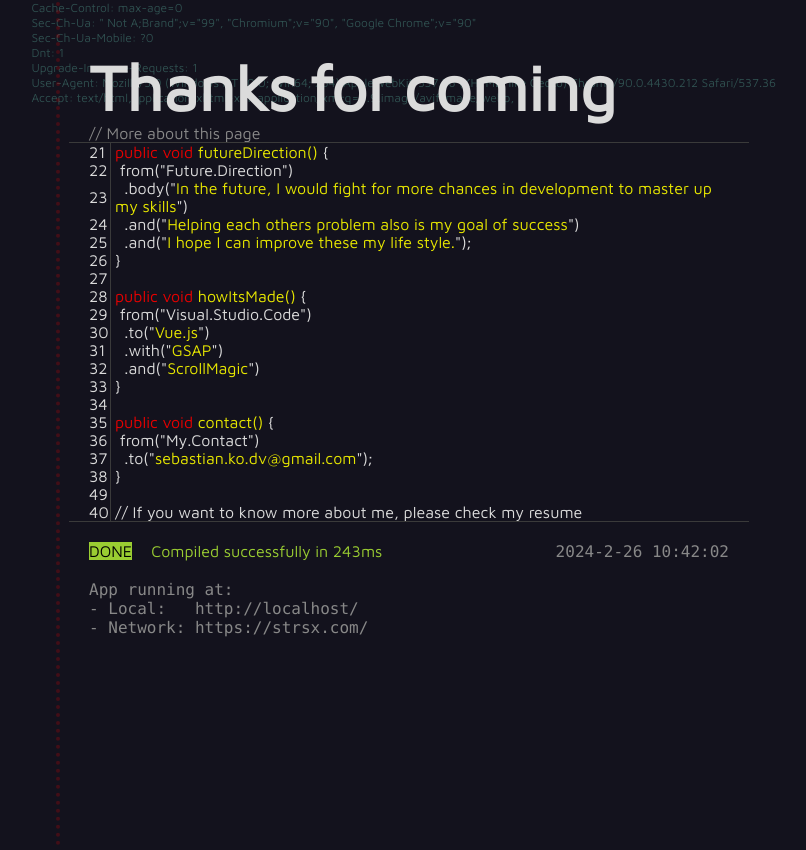
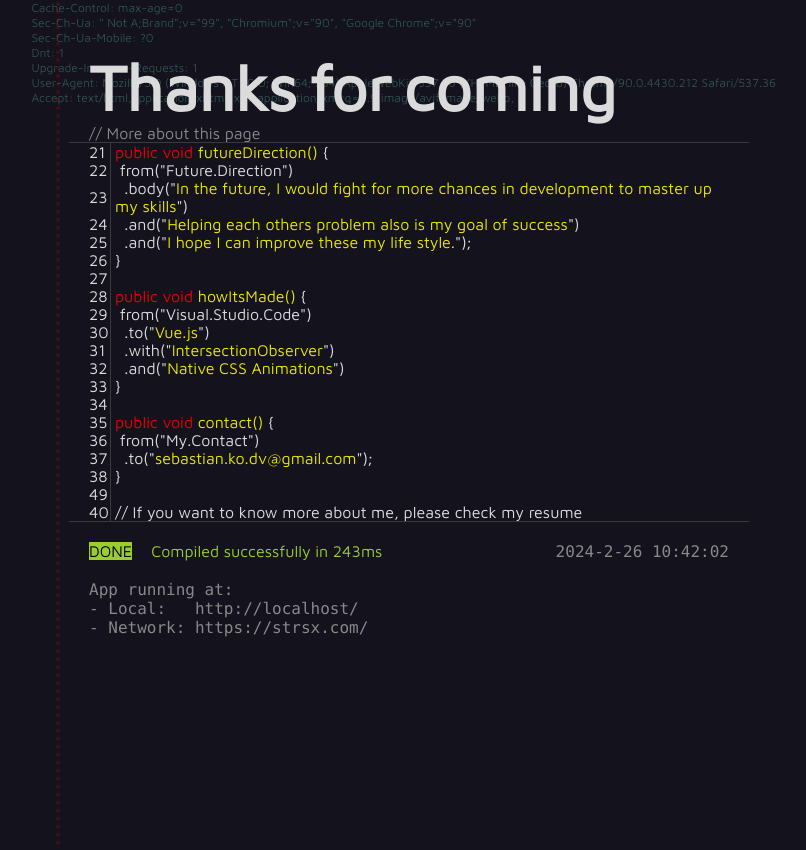
Before and after one commit to sebastian93921/strsx.com, a Vue app: page / in a window 1280 px wide. Shown: the part 3640-4490 px from the top of the page, without its empty margins (231-1037 px from the left). Built offline with nearby package versions, Linux system fonts and the light colour scheme.

Commit message:
Update Thanks.vue

```diff
--- a/src/components/Home/Thanks.vue
+++ b/src/components/Home/Thanks.vue
@@ -57,8 +57,8 @@ const codeArrays = ref([
     {line: 28, code:"<span style='color: var(--red);'>public void</span> <span style='color: var(--yellow);'>howItsMade()</span> {"},
     {line: 29, code:"&nbspfrom(\"Visual.Studio.Code\")"},
     {line: 30, code:"&nbsp&nbsp.to(\"<span style='color: var(--yellow);'>Vue.js</span>\")"},
-    {line: 31, code:"&nbsp&nbsp.with(\"<span style='color: var(--yellow);'>GSAP</span>\")"},
-    {line: 32, code:"&nbsp&nbsp.and(\"<span style='color: var(--yellow);'>ScrollMagic</span>\")"},
+    {line: 31, code:"&nbsp&nbsp.with(\"<span style='color: var(--yellow);'>IntersectionObserver</span>\")"},
+    {line: 32, code:"&nbsp&nbsp.and(\"<span style='color: var(--yellow);'>Native CSS Animations</span>\")"},
     {line: 33, code:"}"},
     {line: 34, code:""},
     {line: 35, code:"<span style='color: var(--red);'>public void</span> <span style='color: var(--yellow);'>contact()</span> {"},
```
